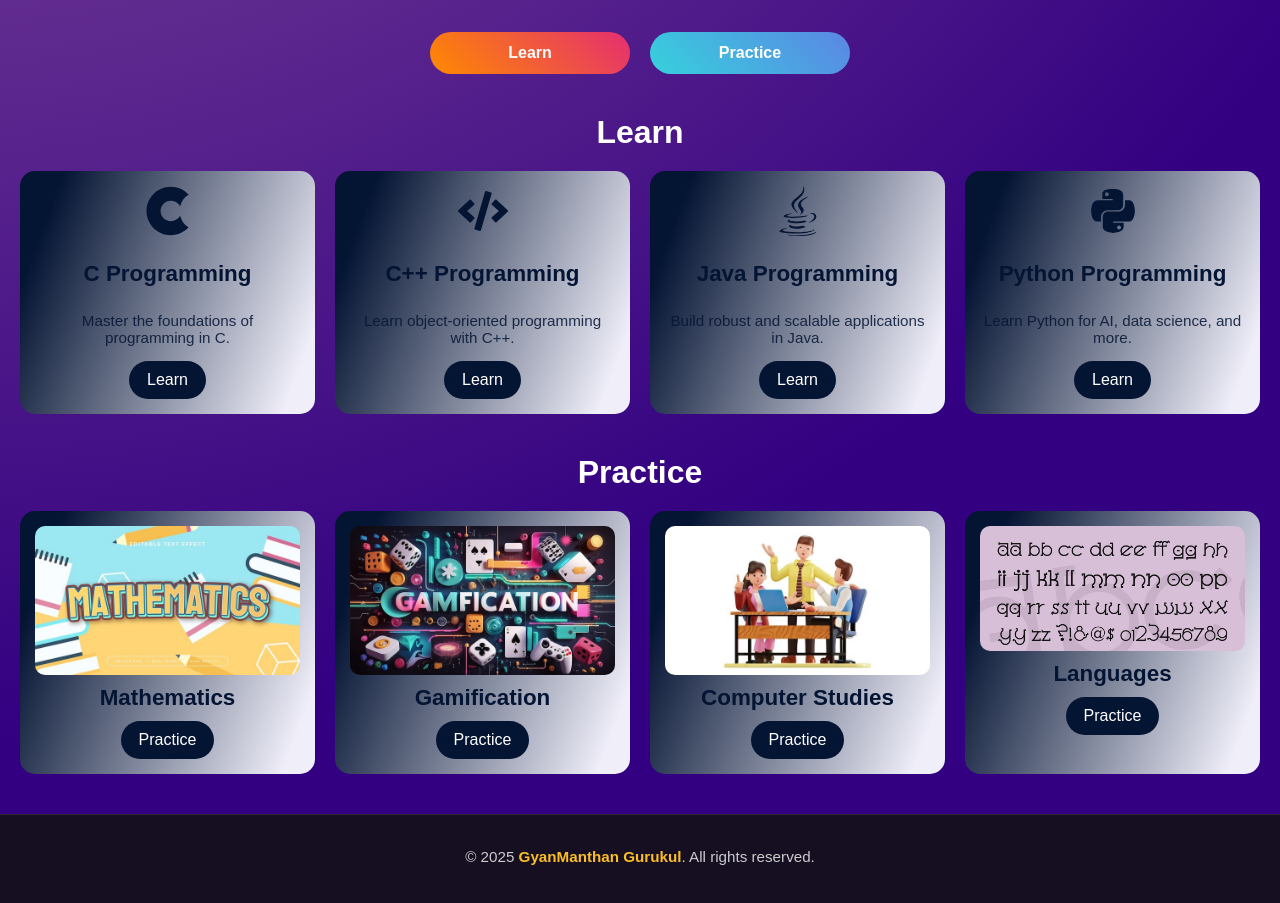
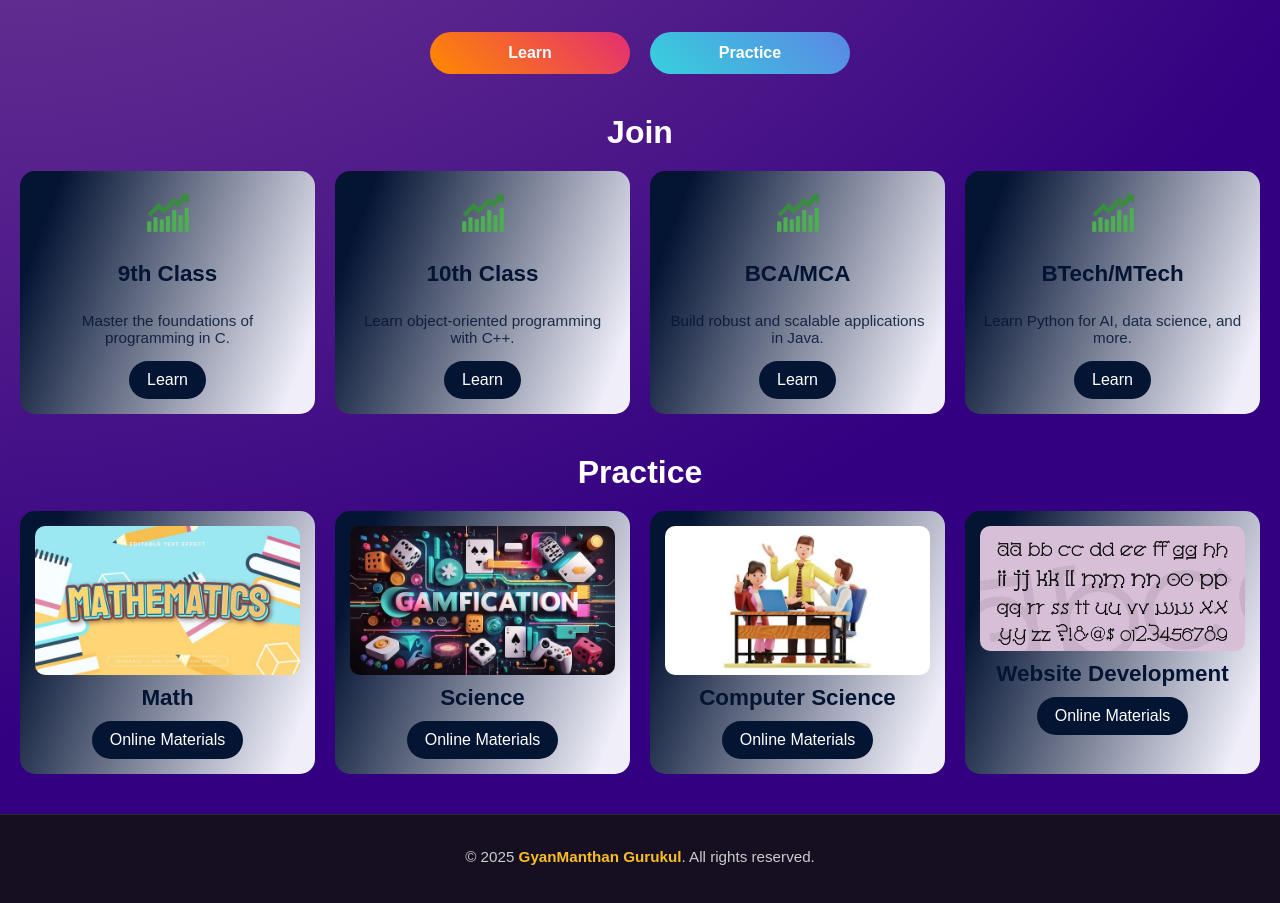
Before and after one commit to vishalamc/freelines, a React (Create React App) app: page / in a window 1280 px wide. Shown: the part 823-1726 px from the top of the page. Built offline with nearby package versions, Linux system fonts and the light colour scheme.

Commit message:
Update HomePage.js

```diff
--- a/src/pages/HomePage.js
+++ b/src/pages/HomePage.js
@@ -1,26 +1,25 @@
 import React from "react";
 import { Link } from "react-router-dom";
 import "../App.css";
-import { FaCuttlefish, FaCode, FaJava, FaPython } from "react-icons/fa";
-
+import { FcBullish } from "react-icons/fc";
 const learnCourses = [
-  { icon: <FaCuttlefish className="course-icon" />, title: "C Programming", desc: "Master the foundations of programming in C.", link: "/learnc" },
-  { icon: <FaCode className="course-icon" />, title: "C++ Programming", desc: "Learn object-oriented programming with C++.", link: "/ComingSoon" },
-  { icon: <FaJava className="course-icon" />, title: "Java Programming", desc: "Build robust and scalable applications in Java.", link: "/ComingSoon" },
-  { icon: <FaPython className="course-icon" />, title: "Python Programming", desc: "Learn Python for AI, data science, and more.", link: "/ComingSoon" }
+  { icon: <FcBullish className="course-icon" />, title: "9th Class", desc: "Master the foundations of programming in C.", link: "/learnc" },
+  { icon: <FcBullish className="course-icon" />, title: "10th Class", desc: "Learn object-oriented programming with C++.", link: "/ComingSoon" },
+  { icon: <FcBullish className="course-icon" />, title: "BCA/MCA", desc: "Build robust and scalable applications in Java.", link: "/ComingSoon" },
+  { icon: <FcBullish className="course-icon" />, title: "BTech/MTech", desc: "Learn Python for AI, data science, and more.", link: "/ComingSoon" }
 ];
 
 const practiceCourses = [
-  { title: "Mathematics", img: "/maths.jpg", link: "/ComingSoon" },
-  { title: "Gamification", img: "/gamification.jpg", link: "/gamedashboard" },
-  { title: "Computer Studies", img: "/learncomputer.jpg", link: "/videolectures" },
-  { title: "Languages", img: "/lang.jpg", link: "/ComingSoon" }
+  { title: "Math", img: "/maths.jpg", link: "/ComingSoon" },
+  { title: "Science", img: "/gamification.jpg", link: "/gamedashboard" },
+  { title: "Computer Science", img: "/learncomputer.jpg", link: "/videolectures" },
+  { title: "Website Development", img: "/lang.jpg", link: "/ComingSoon" }
 ];
 
 export default function Home() {
   return (
     <div className="homepage">
-      <h1 className="home-title">Welcome to Future Lines Academy</h1>
+      <h1 className="home-title">Future Lines</h1>
       <p className="tagline">Explore, Understand, Evolve — Where tradition meets modern learning.</p>
 
      {/* Showcase Image */}
@@ -35,7 +34,7 @@ export default function Home() {
       </div>
 
       {/* Learn Section */}
-      <h2 id="learn-section" className="section-title">Learn</h2>
+      <h2 id="learn-section" className="section-title">Join</h2>
       <div className="cards-container">
         {learnCourses.map((course, i) => (
           <div className="card" key={i}>
@@ -54,7 +53,7 @@ export default function Home() {
           <div className="card" key={i}>
             <img src={course.img} alt={course.title} className="card-img" />
             <h2>{course.title}</h2>
-            <Link to={course.link} className="learn-btn">Practice</Link>
+            <Link to={course.link} className="learn-btn">Online Materials</Link>
           </div>
         ))}
       </div>
```
